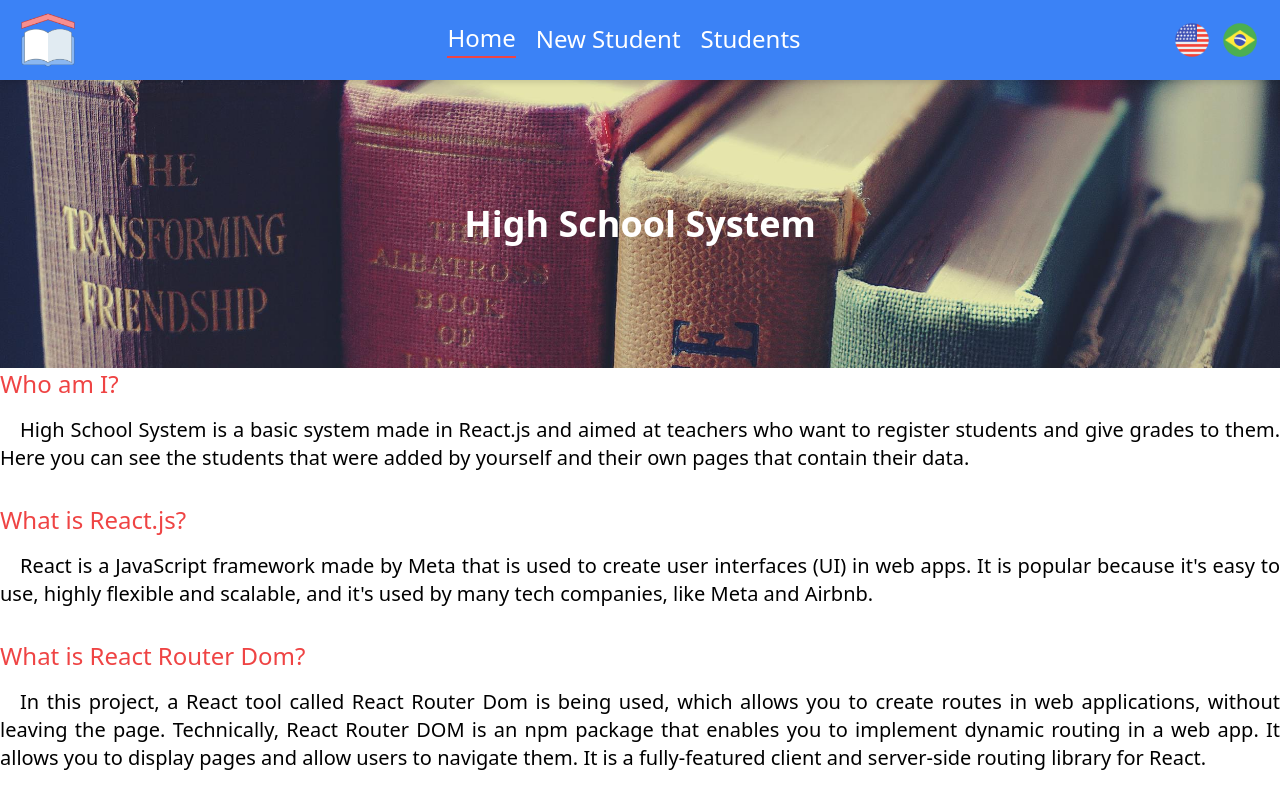
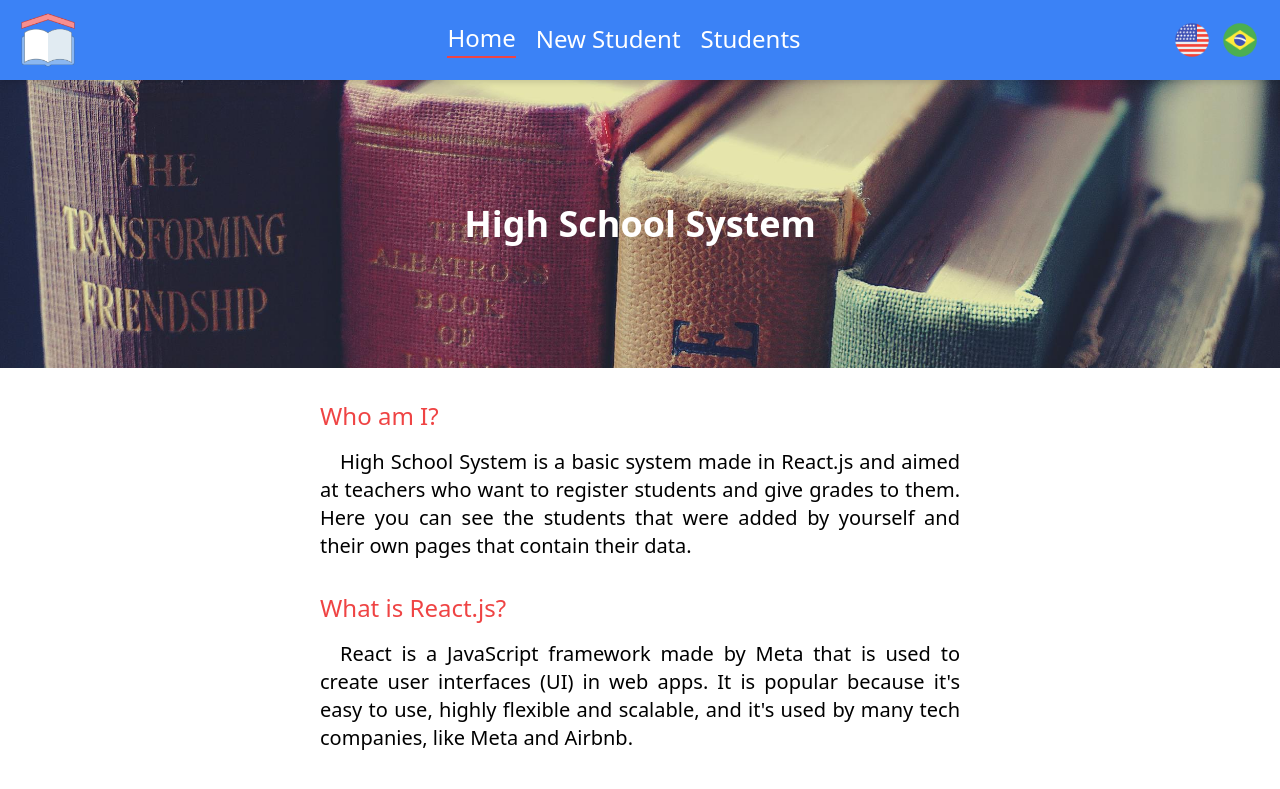
Before and after one commit to Matheus-Pombeiro/high-school-system, a React (Create React App) app: page / in a window 1280 px wide. Shown: the top 789 px of the page. Built offline with nearby package versions, Linux system fonts and the light colour scheme.

Commit message:
refactor: style class components

```diff
--- a/src/pages/Home/index.js
+++ b/src/pages/Home/index.js
@@ -12,7 +12,7 @@ const Home = () => {
                 <h1 className="text-white h1">High School System</h1>
             </div>
 
-            <section className="container space-y-8">
+            <section className="container-text">
                 <article className="space-y-4">
                     <h2 className="h2">Who am I?</h2>
                     <p className="p">
--- a/src/pages/NewStudent/index.js
+++ b/src/pages/NewStudent/index.js
@@ -41,10 +41,10 @@ const NewStudent = ({ toRegisterStudent }) => {
         <>
             <h1 className="h1 side-h1">New Student</h1>
 
-            <h2 className="h2 text-center">Next you can register a student</h2>
+            <h2 className="h2 side-h2">Next you can register a student</h2>
 
             <form
-                className="container box-border p-5 bg-slate-100 border border-red-500 flex flex-col justify-center items-center gap-5 rounded-md drop-shadow-md"
+                className="container-form side-container"
                 onSubmit={toSubmit}
             >
                 <Fieldset
```
